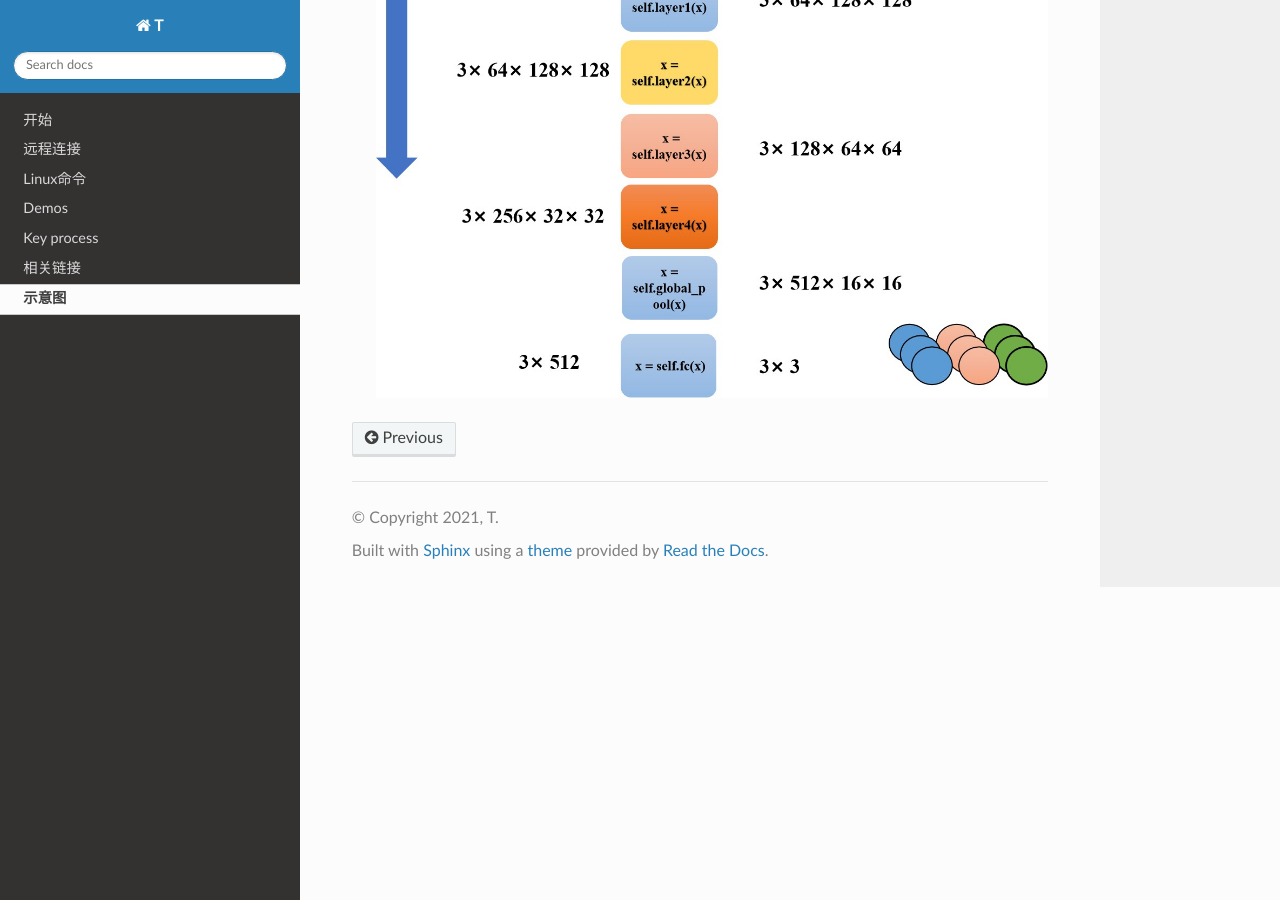
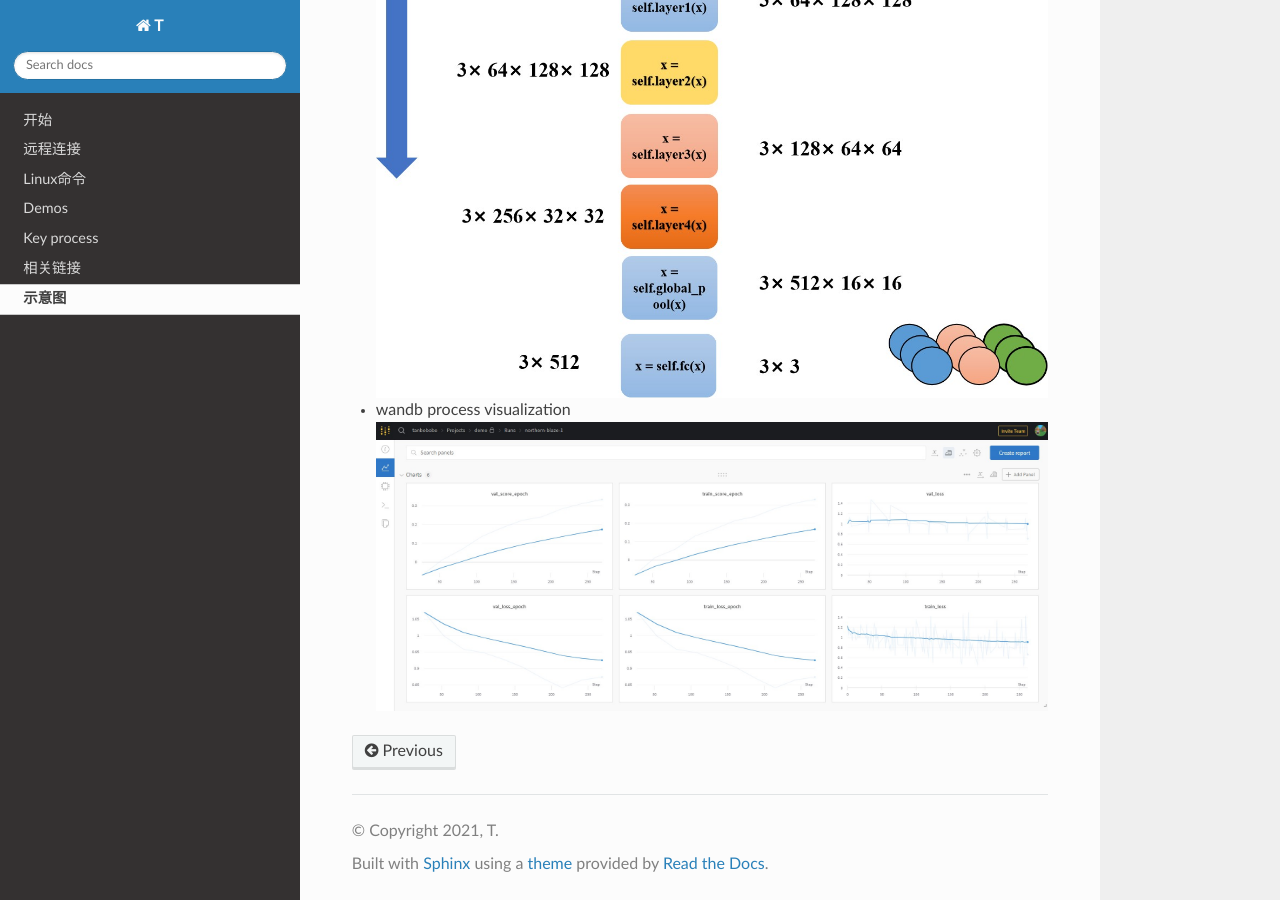
Before and after one commit to Tanbobobo/DL-starter, a Sphinx documentation site: the page built from docs/mds/concept_vis.md, in a window 1280 px wide and 900 px high, scrolled down 839 px. Built offline with Sphinx 7.4.7 and the Read the Docs theme 2.0.0, drawn with Linux system fonts in a browser that asks for light colours.

Commit message:
Update concept_vis.md

```diff
--- a/docs/mds/concept_vis.md
+++ b/docs/mds/concept_vis.md
@@ -3,3 +3,5 @@
 ![](./concept.jpg)
 * model forward map
 ![](./forward_vis.jpg)
+* wandb process visualization
+![](./wandb_vis.jpg)
```
